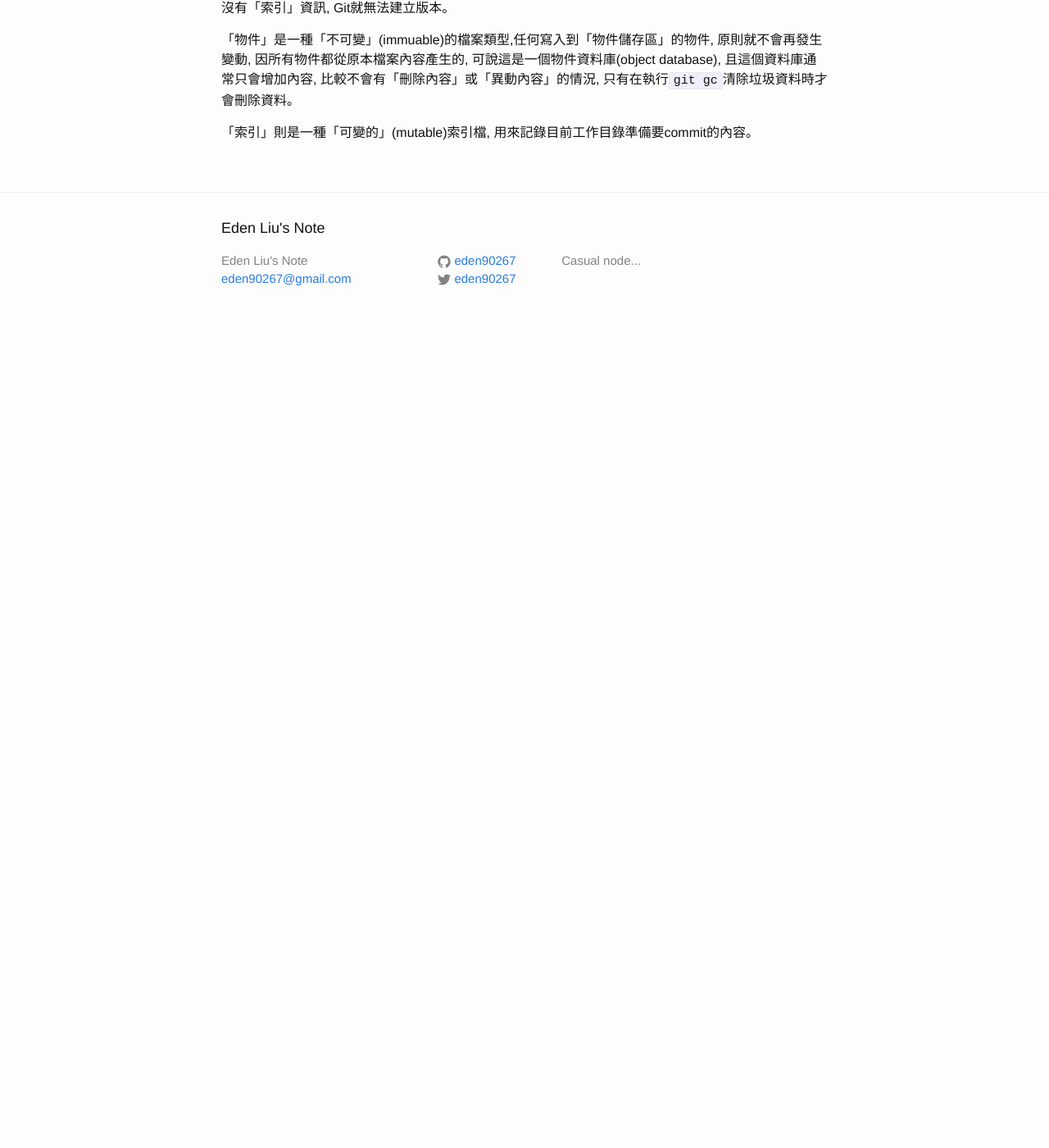
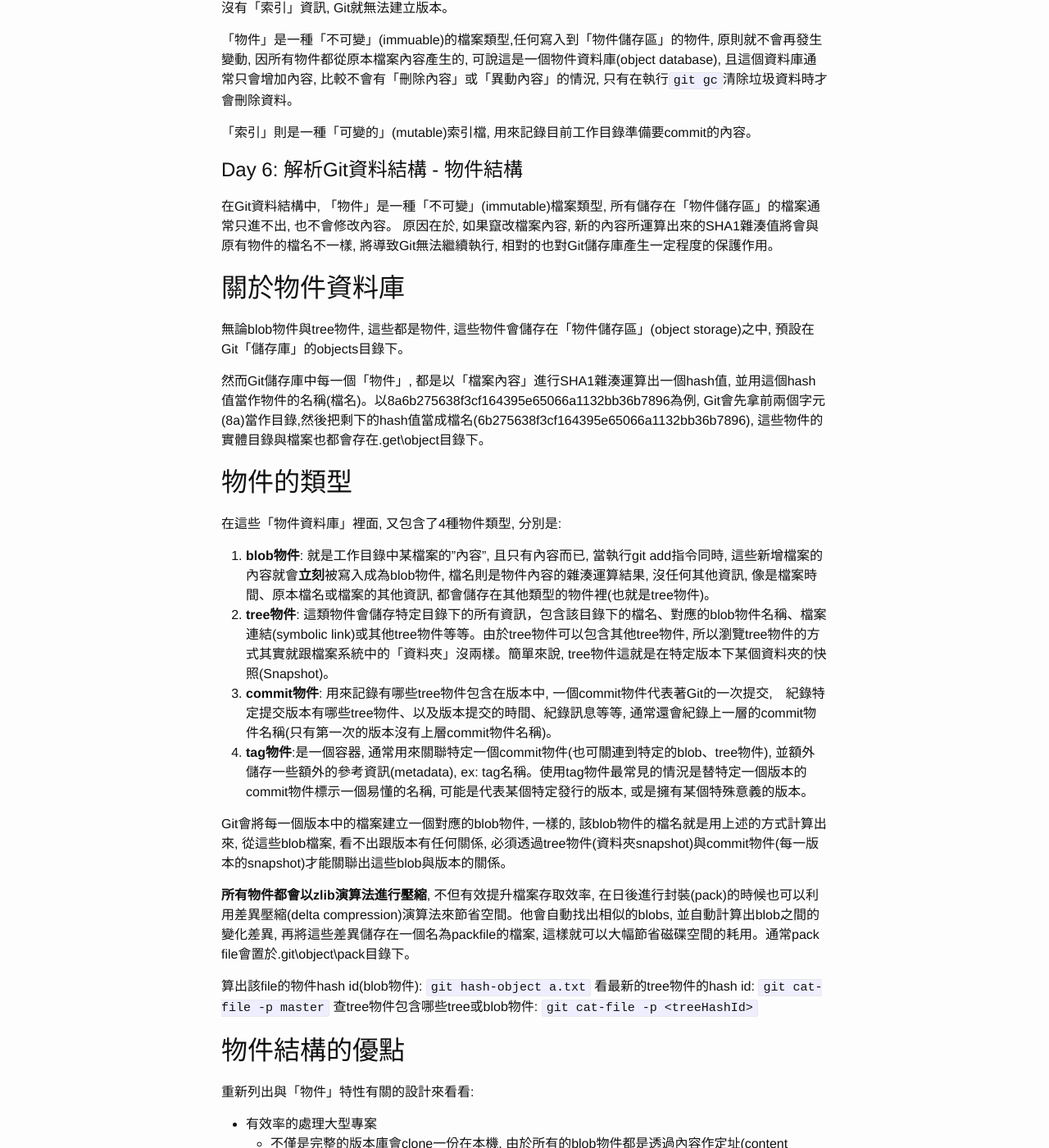
Before and after one commit to eden90267/eden90267.github.io, a Jekyll site: the page built from _posts/2016-03-01-github-study-nodes.md, in a window 1280 px wide and 1400 px high, scrolled down 9518 px. Shown: the whole window at 82% size. Built offline with Jekyll 4.4.1, drawn with Linux system fonts in a browser that asks for light colours; before the commit the page ends 9930 px from its top, so only the background shows below that; some of the changed text lies outside the part shown.

Commit message:
modify github-study-nodes page

```diff
--- a/_posts/2016-03-01-github-study-nodes.md
+++ b/_posts/2016-03-01-github-study-nodes.md
@@ -1,7 +1,7 @@
 ---
 layout: post
-title:  "GitHub Study Notes(Day 5)"
-date:   2016-02-26 14:06:00 +0800
+title:  "GitHub Study Notes(Day 6)"
+date:   2016-03-01 10:00:00 +0800
 categories: [git, github]
 ---
 
@@ -323,9 +323,9 @@ git init
 
 ## 了解Git的資料結構 ##
 
-在Git裡有兩個重要的資料結構,分別是「物件」與「索引」。
+在Git裡有兩個重要的資料結構,分別是「**物件**」與「**索引**」。
 
-「物件」用來保存版本庫中所有檔案與版本紀錄，「索引」則是用來保存當下要進版本庫之前的目錄狀態。
+「物件」用來**保存版本庫中所有檔案與版本紀錄**，「索引」則是用來**保存當下要進版本庫之前的目錄狀態**。
 
 ## 關於物件 ##
 
@@ -372,3 +372,46 @@ Git的「索引」是一個介於「物件儲存區」(object storage)與「工
 「物件」是一種「不可變」(immuable)的檔案類型,任何寫入到「物件儲存區」的物件, 原則就不會再發生變動, 因所有物件都從原本檔案內容產生的, 可說這是一個物件資料庫(object database), 且這個資料庫通常只會增加內容, 比較不會有「刪除內容」或「異動內容」的情況, 只有在執行`git gc`清除垃圾資料時才會刪除資料。
 
 「索引」則是一種「可變的」(mutable)索引檔, 用來記錄目前工作目錄準備要commit的內容。
+
+# Day 6: 解析Git資料結構 - 物件結構 #
+
+在Git資料結構中, 「物件」是一種「不可變」(immutable)檔案類型, 所有儲存在「物件儲存區」的檔案通常只進不出, 也不會修改內容。 原因在於, 如果竄改檔案內容, 新的內容所運算出來的SHA1雜湊值將會與原有物件的檔名不一樣, 將導致Git無法繼續執行, 相對的也對Git儲存庫產生一定程度的保護作用。
+
+## 關於物件資料庫 ##
+
+無論blob物件與tree物件, 這些都是物件, 這些物件會儲存在「物件儲存區」(object storage)之中, 預設在Git「儲存庫」的objects目錄下。
+
+然而Git儲存庫中每一個「物件」, 都是以「檔案內容」進行SHA1雜湊運算出一個hash值, 並用這個hash值當作物件的名稱(檔名)。以8a6b275638f3cf164395e65066a1132bb36b7896為例, Git會先拿前兩個字元(8a)當作目錄,然後把剩下的hash值當成檔名(6b275638f3cf164395e65066a1132bb36b7896), 這些物件的實體目錄與檔案也都會存在.get\object目錄下。
+
+## 物件的類型 ##
+
+在這些「物件資料庫」裡面, 又包含了4種物件類型, 分別是:
+
+1. **blob物件**: 就是工作目錄中某檔案的"內容", 且只有內容而已, 當執行git add指令同時, 這些新增檔案的內容就會**立刻**被寫入成為blob物件, 檔名則是物件內容的雜湊運算結果, 沒任何其他資訊, 像是檔案時間、原本檔名或檔案的其他資訊, 都會儲存在其他類型的物件裡(也就是tree物件)。
+2. **tree物件**: 這類物件會儲存特定目錄下的所有資訊，包含該目錄下的檔名、對應的blob物件名稱、檔案連結(symbolic link)或其他tree物件等等。由於tree物件可以包含其他tree物件, 所以瀏覽tree物件的方式其實就跟檔案系統中的「資料夾」沒兩樣。簡單來說, tree物件這就是在特定版本下某個資料夾的快照(Snapshot)。
+3. **commit物件**: 用來記錄有哪些tree物件包含在版本中, 一個commit物件代表著Git的一次提交,　紀錄特定提交版本有哪些tree物件、以及版本提交的時間、紀錄訊息等等, 通常還會紀錄上一層的commit物件名稱(只有第一次的版本沒有上層commit物件名稱)。
+4. **tag物件**:是一個容器, 通常用來關聯特定一個commit物件(也可關連到特定的blob、tree物件), 並額外儲存一些額外的參考資訊(metadata), ex: tag名稱。使用tag物件最常見的情況是替特定一個版本的commit物件標示一個易懂的名稱, 可能是代表某個特定發行的版本, 或是擁有某個特殊意義的版本。
+
+Git會將每一個版本中的檔案建立一個對應的blob物件, 一樣的, 該blob物件的檔名就是用上述的方式計算出來, 從這些blob檔案, 看不出跟版本有任何關係, 必須透過tree物件(資料夾snapshot)與commit物件(每一版本的snapshot)才能關聯出這些blob與版本的關係。
+
+**所有物件都會以zlib演算法進行壓縮**, 不但有效提升檔案存取效率, 在日後進行封裝(pack)的時候也可以利用差異壓縮(delta compression)演算法來節省空間。他會自動找出相似的blobs, 並自動計算出blob之間的變化差異, 再將這些差異儲存在一個名為packfile的檔案, 這樣就可以大幅節省磁碟空間的耗用。通常pack file會置於.git\object\pack目錄下。
+
+算出該file的物件hash id(blob物件): `git hash-object a.txt`
+看最新的tree物件的hash id: `git cat-file -p master`
+查tree物件包含哪些tree或blob物件: `git cat-file -p <treeHashId>`
+
+## 物件結構的優點 ##
+
+重新列出與「物件」特性有關的設計來看看:
+
+- 有效率的處理大型專案
+  - 不僅是完整的版本庫會clone一份在本機, 由於所有的blob物件都是透過內容作定址(content addressable), 因此, 若在不同版本之間找尋相同的檔案, 效率是非常高的。
+- 歷史紀錄保護
+  - Git版控過程, 每次提交變更都會產生一個commit物件, 而這個commit物件名稱又是透過commit物件的內容產生。再者, commit物件會關聯到tree物件, tree物件的名稱又是透過tree物件的內容產生。tree物件又會關聯到blob與tree物件, 這些物件的名稱也是透過內容產生。就這樣一層一層關聯下去, 如果今天要竄改某版本的歷史紀錄, 困難度也挺高的!
+  - 由於Git儲存庫經常會被clone或fork, 只要被clone過的儲存庫, 來源的儲存庫只要任何一個物件被修改, 這些clone出去的儲存庫就很難再合併回來, 所以幾乎不可能竄改版本紀錄。
+- 定期的封裝物件
+  - 在Git提及的「物件」其實就是代表版本庫中的一個檔案。在版本異動過程中, 專案中的程式碼或其他檔案會被更新, 每次更新時, 只要檔案內容不一樣, 就會建立一個新的「物件」, 這些不同內容的檔案全部都會保留下來。
+  - 可以想像當一個專案越來越大、版本越來越多, 這物件就會越來越多, 雖然每個檔案都可以各自壓縮讓檔案變小, 不過過多的檔案還是會檔案存取變的越來越沒效率。因此Git設計有個機制可將一群老舊的「物件」自動封裝進一個封裝檔(packfile)中, 以改善存取效率。
+  - 那些新增的檔案還是會以單檔方式存在著, 也代表一個Git版本庫中的「檔案」就是一個Git「物件」, 但每隔一段時間就會需要重新封裝(repacking)。
+  - 照理Git會自動執行重新封裝等動作, 但依然可自行下達指令。ex: `git gc`
+  - 要檢查Git維護的檔案系統是否完整, 可執行: `git fsck`
```
